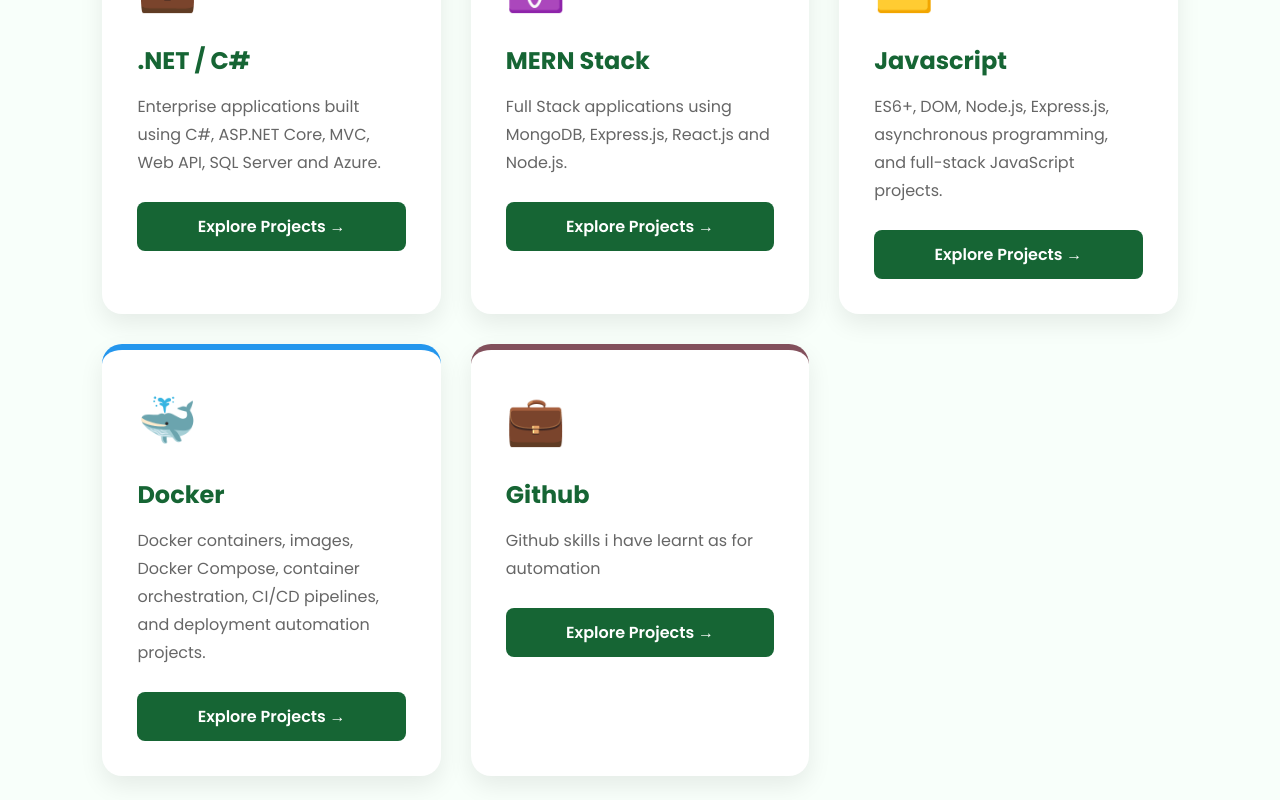
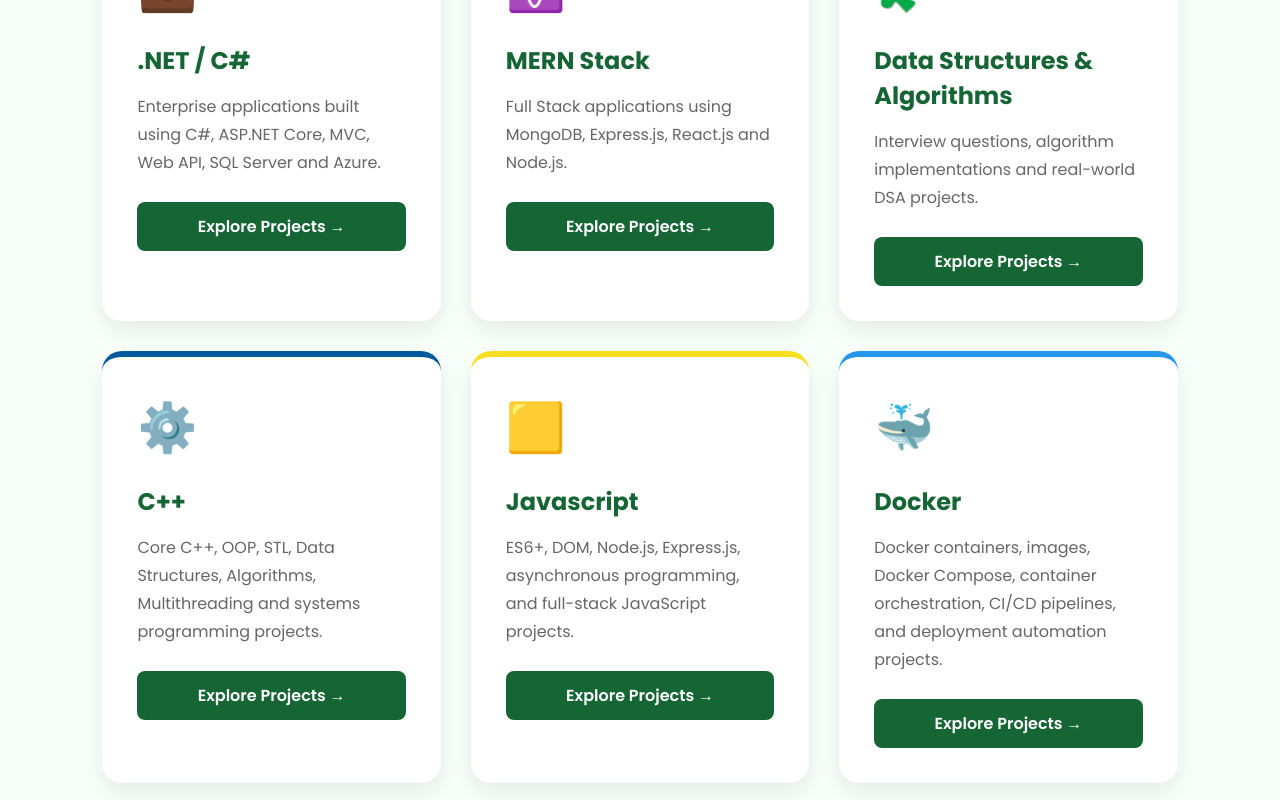
Before and after one commit to Radhi2422/Portfolio, a React (Create React App) app in the folder frontend/: page /my-projects in a window 1280 px wide. Shown: the part 360-1160 px from the top of the page. Built offline with nearby package versions, Linux system fonts and the light colour scheme; no server answers.

Commit message:
Update MyProjectsTypesPage.jsx

```diff
--- a/frontend/src/pages/Projects/MyProjectsTypesPage.jsx
+++ b/frontend/src/pages/Projects/MyProjectsTypesPage.jsx
@@ -23,22 +23,22 @@
     route: "/projects/mern",
     color: "#00A86B",
   },
-  // {
-  //   title: "Data Structures & Algorithms",
-  //   icon: "🧩",
-  //   description:
-  //     "Interview questions, algorithm implementations and real-world DSA projects.",
-  //   route: "/projects/dsa",
-  //   color: "#16A34A",
-  // },
-  // {
-  //   title: "Java",
-  //   icon: "☕",
-  //   description:
-  //     "Core Java, Spring Boot, Multithreading, Collections and backend development projects.",
-  //   route: "/projects/java",
-  //   color: "#EA580C",
-  // },
+  {
+    title: "Data Structures & Algorithms",
+    icon: "🧩",
+    description:
+      "Interview questions, algorithm implementations and real-world DSA projects.",
+    route: "/projects/dsa",
+    color: "#16A34A",
+  },
+ {
+  title: "C++",
+  icon: "⚙️",
+  description:
+    "Core C++, OOP, STL, Data Structures, Algorithms, Multithreading and systems programming projects.",
+  route: "/projects/cpp",
+  color: "#00599C",
+},
   {
     title: "Javascript",
     icon: "🟨",
```
